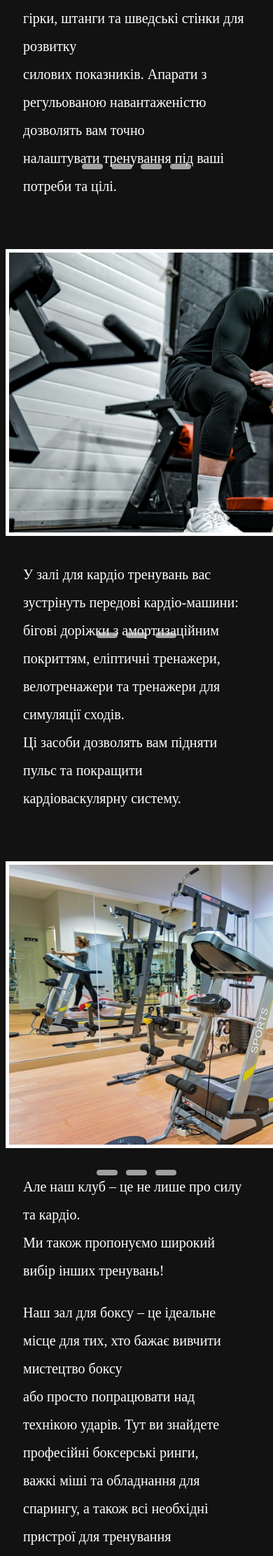
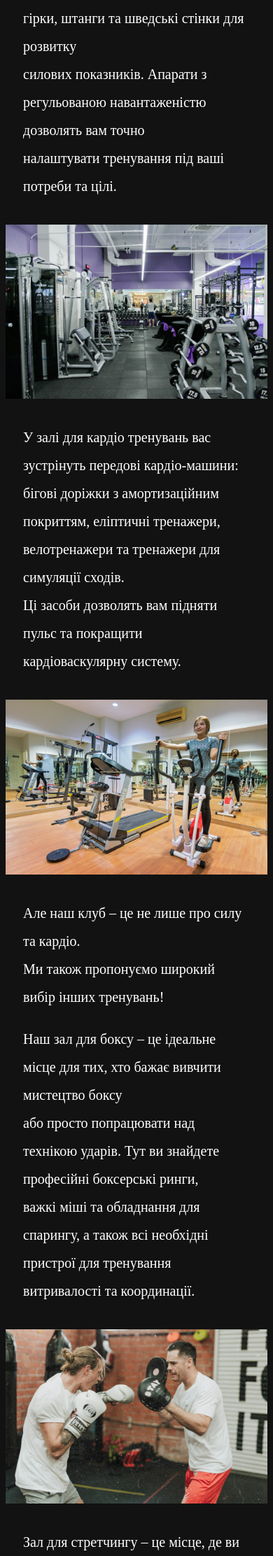
Before and after one commit to VolodymyrPysklynets/gym_site, a Django app: page /mainpage/aboutgym in a window 390 px wide; the page is wider, and only the part inside the window is pictured. Shown: the part 476-2700 px from the top of that part at 70% size. Run offline with Django 5.2, Linux system fonts and the light colour scheme.

Commit message:
edit mobile version

```diff
--- a/myproject/gymsite/static/gymsite/style_gridblock.css
+++ b/myproject/gymsite/static/gymsite/style_gridblock.css
@@ -195,3 +195,24 @@ input[name="r"] {
     transform: translateX(-50%);
     display: flex;
 }
+
+@media screen and (max-width: 768px) {
+    .slider {
+        display: none;
+    }
+    .single-image {
+        display: block;
+        margin: 0 auto;
+        width: 100%;
+    }
+    .single-image img {
+        width: 100%;
+        max-height: 25.625rem;
+    }
+}
+
+@media screen and (min-width: 769px) {
+    .single-image {
+        display: none;
+    }
+}
--- a/myproject/gymsite/templates/gymsite/about_gym.html
+++ b/myproject/gymsite/templates/gymsite/about_gym.html
@@ -42,6 +42,10 @@
             </div>
         </div>
 
+        <div class="single-image">
+            <img src="{% static 'gymsite/images/slider-gym3.jpg' %}">
+        </div>
+
         <div class="info">
             <p>У залі для кардіо тренувань вас зустрінуть передові кардіо-машини:<br>
                 бігові доріжки з амортизаційним покриттям, еліптичні тренажери,<br>
@@ -65,6 +69,10 @@
                 <label for="r22" class="bar"></label>
                 <label for="r32" class="bar"></label>
             </div>
+        </div>
+
+        <div class="single-image">
+            <img src="{% static 'gymsite/images/cardio1.jpg' %}">
         </div>
 
         <div class="info">
@@ -95,6 +103,10 @@
             </div>
         </div>
 
+        <div class="single-image">
+            <img src="{% static 'gymsite/images/boxing1.jpg' %}">
+        </div>
+
         <div class="info">
             <p>Зал для стретчингу – це місце, де ви зможете розслабитися та відновити гнучкість<br>
                 свого тіла після інтенсивних тренувань. Тут ви знайдете все необхідне для<br>
@@ -114,6 +126,10 @@
                 <label for="r14" class="bar"></label>
                 <label for="r24" class="bar"></label>
             </div>
+        </div>
+
+        <div class="single-image">
+            <img src="{% static 'gymsite/images/stret1.jpg' %}">
         </div>
 
         <div class="info">
@@ -139,6 +155,10 @@
                 <label for="r35" class="bar"></label>
             </div>
         </div>
+
+        <div class="single-image">
+            <img src="{% static 'gymsite/images/aero1.jpg' %}">
+        </div>
     </body>
 </html>
 {% endblock %}
```
